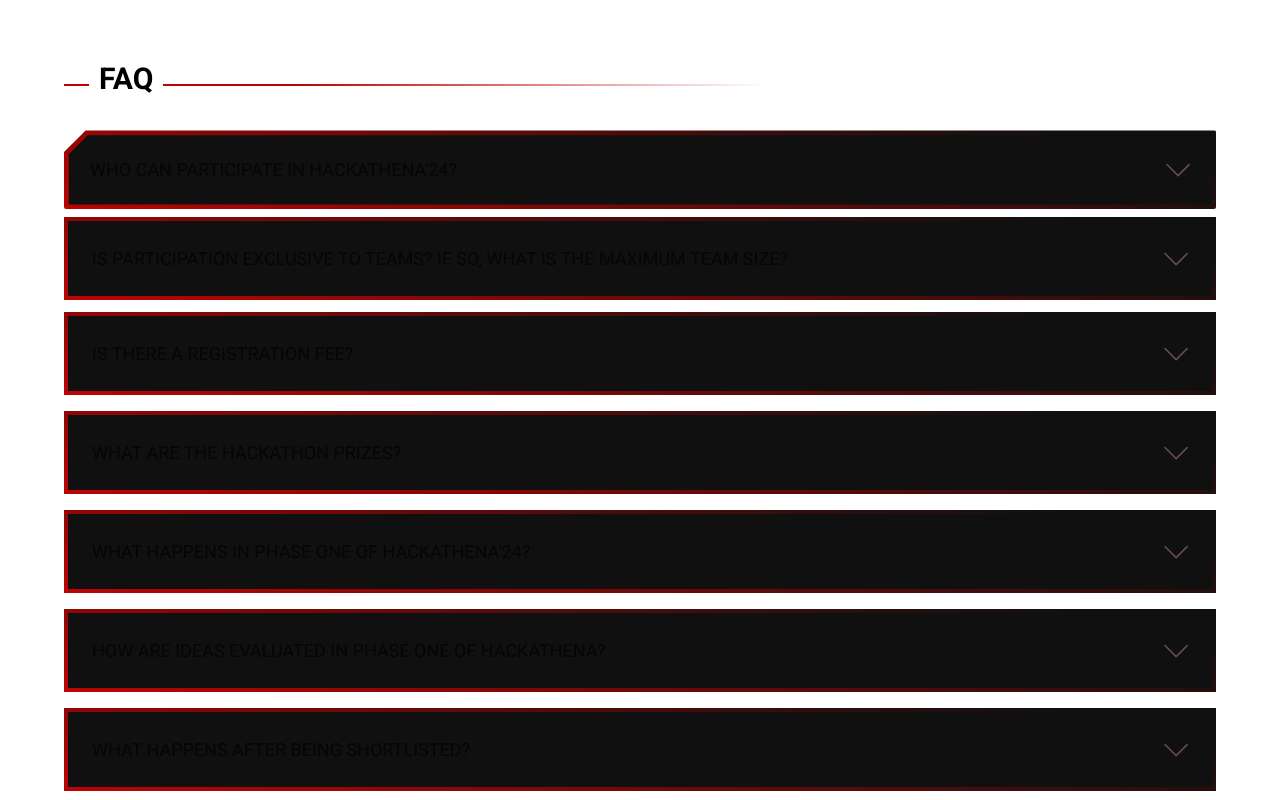
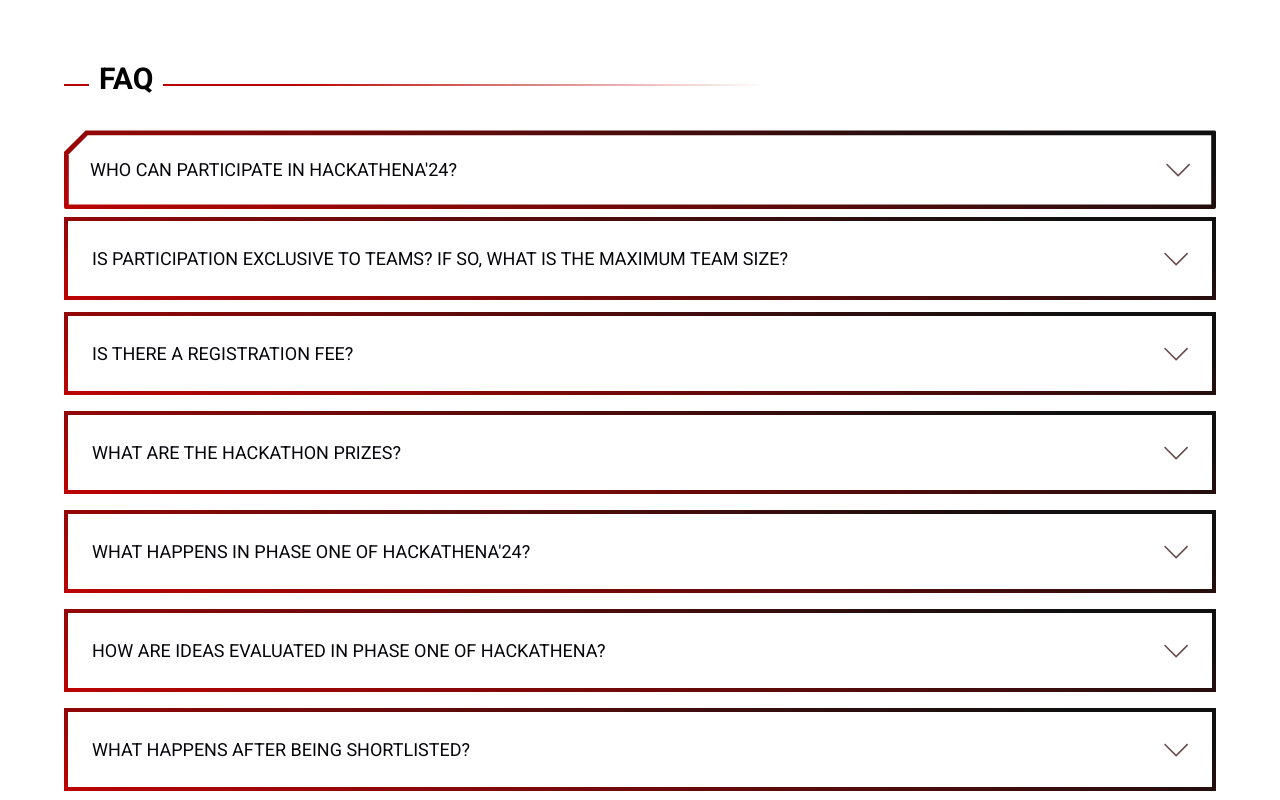
Before and after one commit to jyothi-engineering-college/hackathena_25, a React (Vite) app: page / in a window 1280 px wide. Shown: the part 5980-6780 px from the top of the page. Built offline with nearby package versions, Linux system fonts and the light colour scheme; what @xpd/tailwind-3dtransforms would draw is missing.

Commit message:
Updated FAQ

```diff
--- a/src/components/home/FAQ.jsx
+++ b/src/components/home/FAQ.jsx
@@ -4,7 +4,7 @@ import TitleComponent from '../ui/Title'
 
 export default function FAQ() {
     return (
-        <div className="w-full max-w-[1920px] mx-auto px-[5%] py-10">
+        <div className="w-full max-w-[1920px] mx-auto px-[5%] py-10 bg-white">
             <TitleComponent text="FAQ" />
             <FAQCard
                 question={
--- a/src/components/ui/FAQCard.jsx
+++ b/src/components/ui/FAQCard.jsx
@@ -1,3 +1,4 @@
+// FAQCard.js
 import React, { useState } from 'react'
 import { SlArrowDown, SlArrowUp } from 'react-icons/sl'
 
@@ -20,7 +21,7 @@ export const FAQCard = ({ question, answer, level, className }) => {
         <div className={'min-w-[260px] ' + className} onClick={handleDropDown}>
             <div className="relative">
                 <div
-                    className={`w-full h-full z-1 absolute top-0 right-0 bg-[#101010] border-r-2 border-[#838383] rounded-xl transition-all duration-500 ease-in-out ${isOpen && level === 1 ? 'opacity-100' : 'opacity-0'
+                    className={`w-full h-full z-1 absolute top-0 right-0 bg-white border-r-2 border-[#d4d4d4] rounded-xl transition-all duration-500 ease-in-out ${isOpen && level === 1 ? 'opacity-100' : 'opacity-0'
                         }`}
                 ></div>
                 <div className="relative z-2">
@@ -43,8 +44,8 @@ export const FAQCard = ({ question, answer, level, className }) => {
                             } transition-[grid] duration-500`}
                     >
                         <div
-                            className={`text-[13px] sm:text-[14px] md:text-[16px] bg-[#101010] min-h-[0px] rounded-b-xl text-[#ffffff7e] ${isOpen
-                                    ? 'h-auto p-4 md:p-6 border-2 border-[#838383] border-t-0 '
+                            className={`text-[13px] sm:text-[14px] md:text-[16px] bg-white min-h-[0px] rounded-b-xl text-[#4b4b4b] ${isOpen
+                                    ? 'h-auto p-4 md:p-6 border-2 border-[#d4d4d4] border-t-0 '
                                     : 'h-0 p-0 border-0'
                                 }transition-all duration-500`}
                         >
--- a/src/index.css
+++ b/src/index.css
@@ -53,7 +53,7 @@ body {
     border: var(--border-w) solid #ba0403;
     border-image: linear-gradient(15deg, rgba(186, 4, 3, 1) 0%, rgba(16, 16, 16, 1) 90%);
     border-image-slice: 1;
-    background: #101010;
+    background: #ffffff;
 }
 
 .q-card-0,
@@ -83,7 +83,7 @@ body {
     content: '';
     position: absolute;
     inset: 0;
-    background: #101010;
+    background: #ffffff;
     z-index: -1;
 }
 
```
